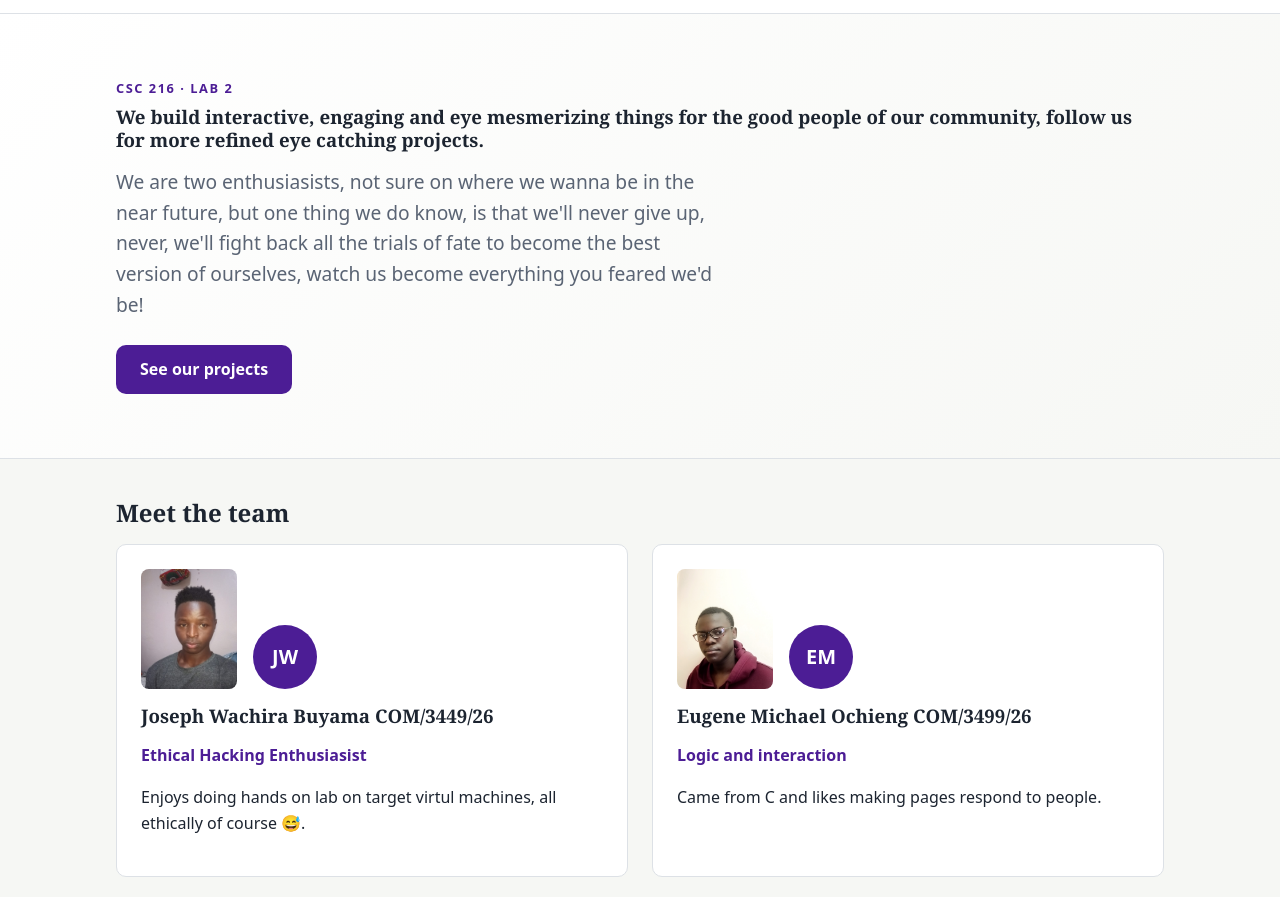
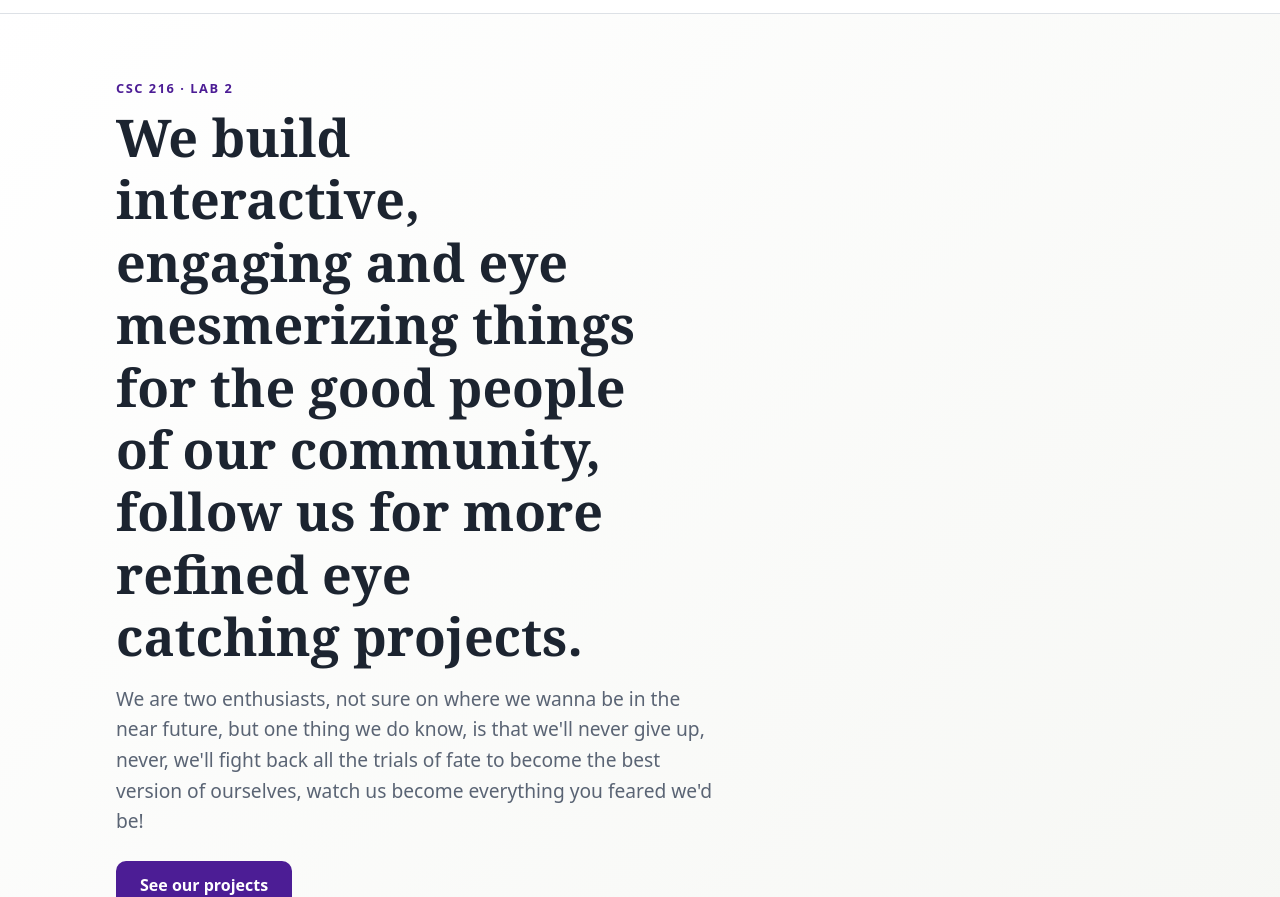
Before and after one commit to juniorjonzz6-creator/team_website, a website: page index.html in a window 1280 px wide. Shown: the part 63-960 px from the top of the page. Drawn offline with Linux system fonts and the light colour scheme.

Commit message:
Polish homepage copy and heading

```diff
--- a/index.html
+++ b/index.html
@@ -6,7 +6,7 @@
     <meta name="viewport" content="width=device-width, initial-scale=1.0" />
     <meta
       name="description"
-      content="Team Byte: a CSC 216 web development pair."
+      content="UNDERTAKERS: a CSC 216 web development pair."
     />
     <title>Home | UNDERTAKERS</title>
     <link rel="stylesheet" href="css/style.css" />
@@ -44,13 +44,13 @@
       <section class="hero">
         <div class="container">
           <p class="eyebrow">CSC 216 · Lab 2</p>
-          <h3>
+          <h1>
             We build interactive, engaging and eye mesmerizing things for the
             good people of our community, follow us for more refined eye
             catching projects.
-          </h3>
+          </h1>
           <p class="lead">
-            We are two enthusiasists, not sure on where we wanna be in the near
+            We are two enthusiasts, not sure on where we wanna be in the near
             future, but one thing we do know, is that we'll never give up,
             never, we'll fight back all the trials of fate to become the best
             version of ourselves, watch us become everything you feared we'd be!
@@ -74,8 +74,8 @@
             <h3>Joseph Wachira Buyama COM/3449/26</h3>
             <p class="role">Ethical Hacking Enthusiasist</p>
             <p>
-              Enjoys doing hands on lab on target virtul machines, all ethically
-              of course &#x1F605;.
+              Enjoys doing hands on lab on target virtual machines, all
+              ethically of course &#x1F605;.
             </p>
           </article>
           <article class="card">
```
